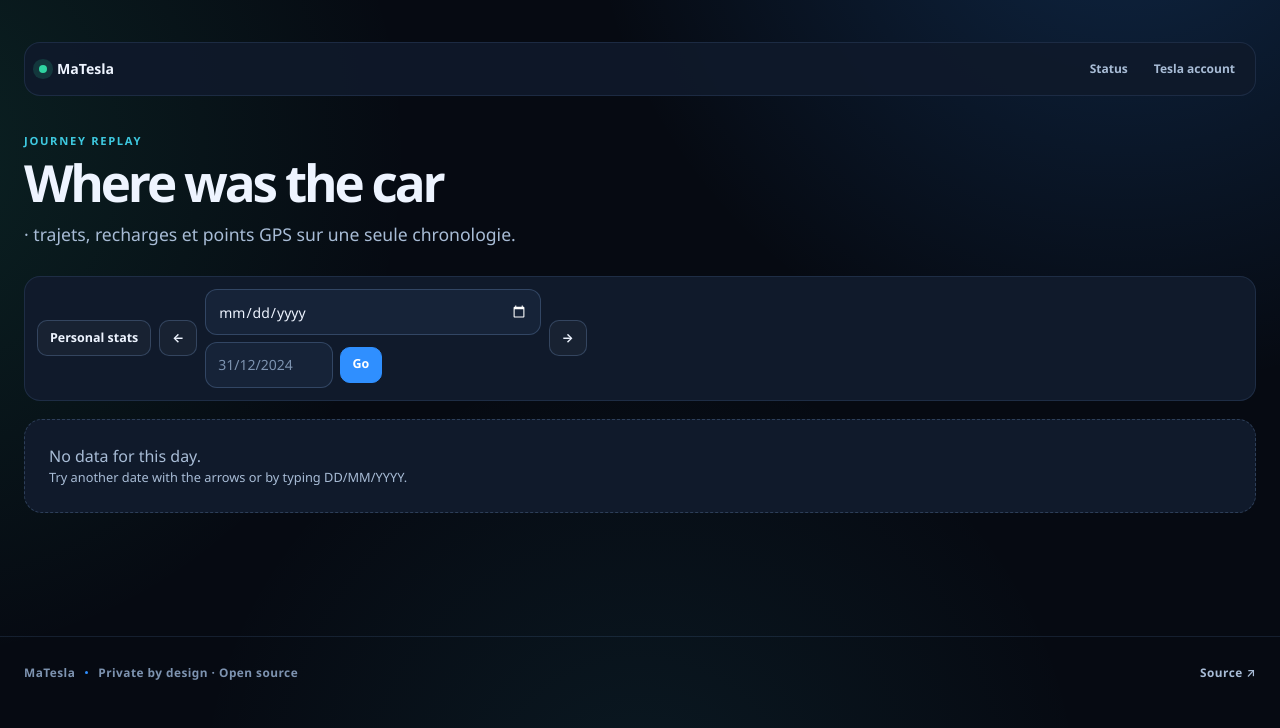
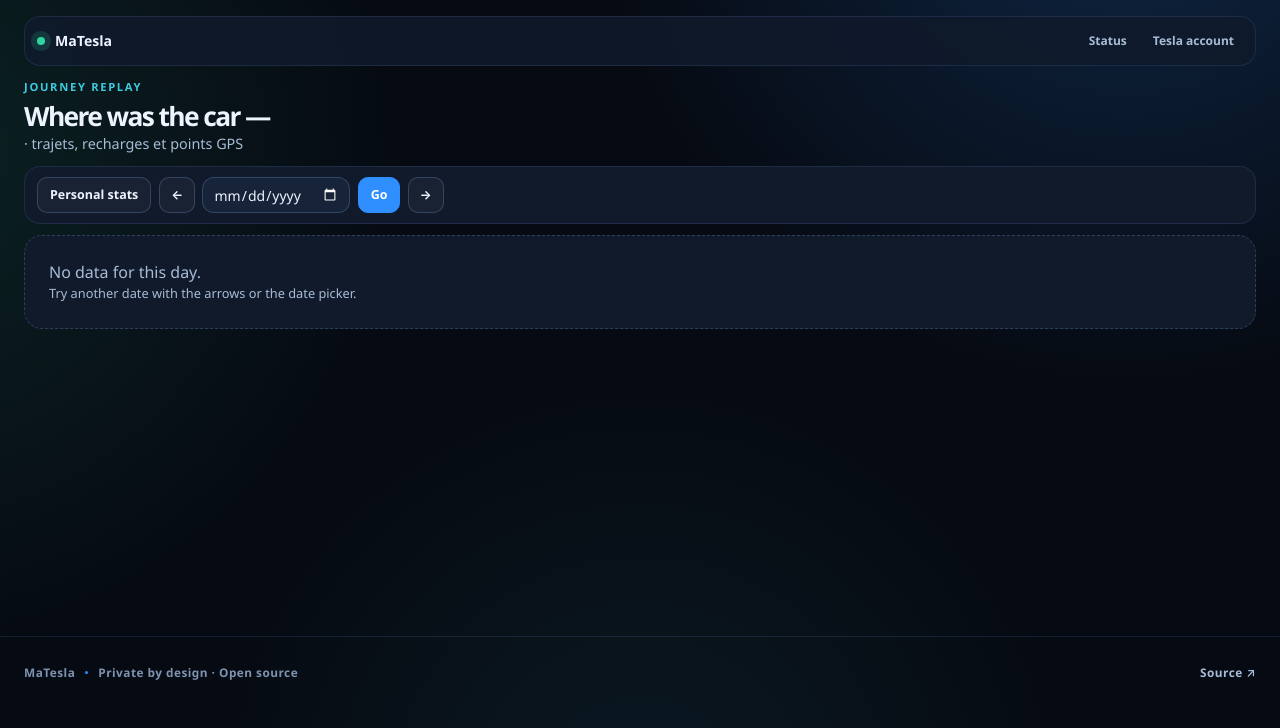
Before and after one commit to mehdirahbe/matesla, a Django app: template personalstats/templates/personalstats/daymap.html in a window 1280 px wide. Shown: the part 72-800 px from the top of the page. Run offline with Django 3.2, Linux system fonts and the light colour scheme; the template is opened without the code that fills it, so the values that code supplies are empty; some libraries are stand-ins or nearby versions.

Commit message:
Compact day map layout and simplify date navigation.
Shrink the map so day totals stay above the fold, drop the redundant text date field, and fix toolbar alignment so controls sit on one row.

```diff
--- a/personalstats/templates/personalstats/daymap.html
+++ b/personalstats/templates/personalstats/daymap.html
@@ -10,26 +10,98 @@
 {% endblock %}
 
 {% block cssstyle %}
+    /* Compact chrome on this page so map + day summary fit above the fold */
+    .app-main {
+        padding-top: 16px;
+        padding-bottom: 40px;
+    }
+    .daymap-page .vehicle-chrome {
+        margin-bottom: 12px;
+        min-height: 0;
+        padding: 6px 10px 6px 12px;
+    }
+    .daymap-page .page-heading {
+        margin-bottom: 0.65rem;
+    }
+    .daymap-page .page-title--compact {
+        font-size: clamp(1.25rem, 2.4vw, 1.65rem);
+    }
+    .daymap-page .page-subtitle {
+        margin-top: 4px;
+        font-size: 0.9rem;
+    }
     .daymap-toolbar {
         display: flex;
         flex-wrap: wrap;
         align-items: center;
-        gap: .5rem;
+        gap: 0.5rem;
+        margin-bottom: 0.65rem !important;
+        padding: 10px 12px !important;
     }
-    .daymap-toolbar form {
-        display: flex;
-        flex-wrap: wrap;
+    .daymap-toolbar form#daymap-form {
+        display: inline-flex;
+        flex-wrap: nowrap;
         align-items: center;
-        gap: .4rem;
+        gap: 0.45rem;
         margin: 0;
+        flex: 0 0 auto;
+        width: auto;
+        max-width: none;
     }
+    /* Bootstrap .form-control is width:100% — that wraps the Go button under the date */
+    .daymap-toolbar .form-control,
+    .daymap-toolbar .form-control-sm,
+    .daymap-toolbar input[type="date"] {
+        width: auto !important;
+        max-width: 11.5rem;
+        min-height: 36px !important;
+        height: 36px;
+        padding: 4px 10px !important;
+        flex: 0 0 auto;
+    }
+    .daymap-toolbar .btn {
+        display: inline-flex;
+        align-items: center;
+        justify-content: center;
+        min-height: 36px;
+        height: 36px;
+        margin: 0;
+        flex: 0 0 auto;
+        white-space: nowrap;
+        line-height: 1.2;
+        padding-top: 0;
+        padding-bottom: 0;
+    }
+    .daymap-toolbar .btn-outline-primary {
+        min-width: 36px;
+        padding-left: 0.55rem;
+        padding-right: 0.55rem;
+    }
+    /* Was min(70vh, 640px) — too tall; keep summary (points / départ / arrivée / totals) on screen */
     #daymap {
-        height: min(70vh, 640px);
+        height: clamp(200px, 28vh, 320px);
         width: 100%;
         position: relative;
         z-index: 0;
         overflow: hidden;
-        margin-bottom: 1rem;
+        margin-bottom: 0.75rem;
+    }
+    .daymap-meta {
+        margin-top: 0 !important;
+        padding: 14px 16px !important;
+    }
+    .daymap-meta p {
+        margin-bottom: 0.35rem;
+    }
+    .daymap-meta .table-responsive {
+        margin-bottom: 0.35rem !important;
+    }
+    .daymap-meta .table {
+        font-size: 0.85rem;
+    }
+    .daymap-meta .table th,
+    .daymap-meta .table td {
+        padding: 6px 8px;
     }
     .daymap-stops table {
         width: 100%;
@@ -40,7 +112,17 @@
         opacity: 0.85;
         font-style: italic;
     }
+    @media (max-height: 780px) {
+        #daymap {
+            height: clamp(180px, 24vh, 260px);
+        }
+        .daymap-page .page-heading__copy .eyebrow {
+            display: none;
+        }
+    }
 {% endblock %}
+
+{% block body_class %}daymap-page{% endblock %}
 
 {% block content %}
 {% include 'matesla/_vehicle_chrome.html' %}
@@ -48,33 +130,23 @@
 <div class="page-heading">
     <div class="page-heading__copy">
         <p class="eyebrow">Journey replay</p>
-        <h1 class="page-title page-title--compact">{% trans 'Where was the car' %}</h1>
-        <p class="page-subtitle">{{ day_display }} · trajets, recharges et points GPS sur une seule chronologie.</p>
+        <h1 class="page-title page-title--compact">{% trans 'Where was the car' %} — {{ day_display }}</h1>
+        <p class="page-subtitle text-muted small mb-0">{{ tz_name }} · trajets, recharges et points GPS</p>
     </div>
 </div>
 
-<div class="daymap-toolbar">
+<div class="daymap-toolbar" role="toolbar" aria-label="{% trans 'Day map' %}">
     <a href="{% url 'PersoStats' hashedVin %}" class="btn btn-secondary btn-sm">{% trans 'Personal stats' %}</a>
-    <a href="{% url 'PersoDayMapDay' hashedVin prev_day_iso %}" class="btn btn-outline-primary btn-sm" title="{% trans 'Previous day' %}">←</a>
 
     <form method="get" action="{% url 'PersoDayMap' hashedVin %}" id="daymap-form">
-        {# Native picker (YYYY-MM-DD) #}
+        <a href="{% url 'PersoDayMapDay' hashedVin prev_day_iso %}" class="btn btn-outline-primary btn-sm" title="{% trans 'Previous day' %}" aria-label="{% trans 'Previous day' %}">←</a>
         <label class="sr-only" for="date_iso">{% trans 'Date' %}</label>
         <input type="date" name="date" id="date_iso" class="form-control form-control-sm"
                value="{{ day_iso }}" required
                title="{% trans 'Pick a date' %}">
-        {# Free-text European date for keyboard fans #}
-        <label class="sr-only" for="date_text">{% trans 'Date as text' %}</label>
-        <input type="text" id="date_text" class="form-control form-control-sm"
-               placeholder="31/12/2024" value="{{ day_display }}"
-               pattern="\d{1,2}[/.\\-]\d{1,2}[/.\\-]\d{4}"
-               title="{% trans 'Or type DD/MM/YYYY' %}"
-               style="width: 8rem;">
         <button type="submit" class="btn btn-primary btn-sm">{% trans 'Go' %}</button>
+        <a href="{% url 'PersoDayMapDay' hashedVin next_day_iso %}" class="btn btn-outline-primary btn-sm" title="{% trans 'Next day' %}" aria-label="{% trans 'Next day' %}">→</a>
     </form>
-
-    <a href="{% url 'PersoDayMapDay' hashedVin next_day_iso %}" class="btn btn-outline-primary btn-sm" title="{% trans 'Next day' %}">→</a>
-    <span class="text-muted small">{{ tz_name }}</span>
 </div>
 
 {% if parse_error %}
@@ -244,7 +316,7 @@
 {% else %}
 <div class="daymap-empty">
     <p class="mb-0">{% trans 'No data for this day.' %}</p>
-    <p class="text-muted small mb-0">{% trans 'Try another date with the arrows or by typing DD/MM/YYYY.' %}</p>
+    <p class="text-muted small mb-0">{% trans 'Try another date with the arrows or the date picker.' %}</p>
 </div>
 {% endif %}
 
@@ -254,31 +326,6 @@
 <script src="{% static 'leaflet/leaflet.js' %}"></script>
 <script>
 (function () {
-    // Prefer typed European date when submitted
-    var form = document.getElementById('daymap-form');
-    var dateIso = document.getElementById('date_iso');
-    var dateText = document.getElementById('date_text');
-    if (form && dateIso && dateText) {
-        form.addEventListener('submit', function (ev) {
-            var t = (dateText.value || '').trim();
-            var m = t.match(/^(\d{1,2})[\/.\-](\d{1,2})[\/.\-](\d{4})$/);
-            if (m) {
-                var d = m[1].padStart(2, '0');
-                var mo = m[2].padStart(2, '0');
-                var y = m[3];
-                dateIso.value = y + '-' + mo + '-' + d;
-            }
-        });
-        dateIso.addEventListener('change', function () {
-            // mirror ISO → DD/MM/YYYY for the text field
-            if (!dateIso.value) return;
-            var p = dateIso.value.split('-');
-            if (p.length === 3) {
-                dateText.value = p[2] + '/' + p[1] + '/' + p[0];
-            }
-        });
-    }
-
     // --- Async reverse-geocode: page shows lat/lon first, labels fill in later ---
     var resolveUrl = "{% url 'PersoResolveAddress' %}";
     var pending = document.querySelectorAll('a.gmaps-link[data-geocode="1"]');
```
